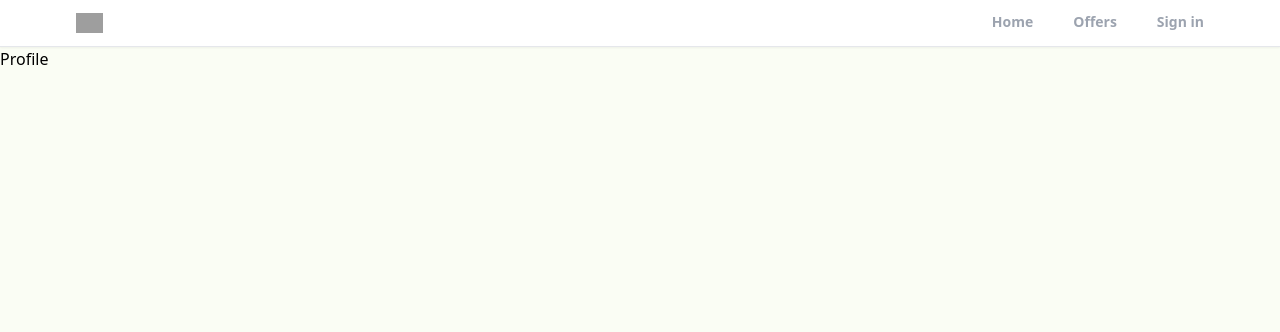
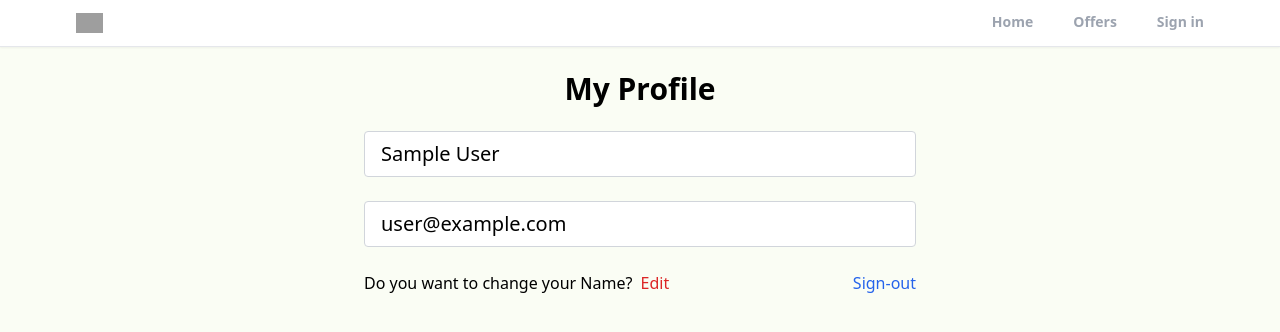
Before and after one commit to 88ak/realtor-clone-react, a React (Create React App) app: page /profile in a window 1280 px wide. Shown: the top 332 px of the page. Built offline with nearby package versions, Linux system fonts and the light colour scheme; no server answers; sample sign-in values are in the browser's storage; grey boxes are pictures that could not be loaded.

Commit message:
create and privateRoute and coustom hook for protecting the profile page and add the logout functionality

```diff
--- a/src/App.js
+++ b/src/App.js
@@ -3,6 +3,7 @@ import Home from "./pages/Home";
 import Profile from "./pages/Profile";
 import SignIn from "./pages/SignIn";
 import SignUp from "./pages/SignUp";
+import PrivateRoute from "./components/PrivateRoute";
 import ForgotPassword from "./pages/ForgotPassword";
 import Offers from "./pages/Offers";
 import Header from "./components/Header";
@@ -16,7 +17,10 @@ function App() {
           <Header/>
           <Routes>
             <Route path="/" element={<Home />} />
+            <Route path="/profile" element={<PrivateRoute/>}>
             <Route path="/profile" element={<Profile />} />
+            </Route>
+
             <Route path="/sign-in" element={<SignIn />} />
             <Route path="/sign-up" element={<SignUp />} />
             <Route path="/forgot-password" element={<ForgotPassword />} />
--- a/src/components/Header.jsx
+++ b/src/components/Header.jsx
@@ -22,15 +22,15 @@ export default function Header() {
         <div>
           <ul className='flex space-x-10'>
           <li className={`cursor-pointer py-3 text-sm font-semibold text-gray-400
-              ${pathMatchRoute("/") ? "active border-b-2 border-orange-500 text-black" : "border-b-2 border-transparent"}`}
+              ${pathMatchRoute("/") ? "active border-b-2 border-orange-600 text-black" : "border-b-2 border-transparent"}`}
              onClick={()=>navigate("/")}>Home</li>
 
 <li className={`cursor-pointer py-3 text-sm font-semibold text-gray-400
-              ${pathMatchRoute("/offers") ? "active border-b-2 border-orange-500 text-black" : "border-b-2 border-transparent"}`}
+              ${pathMatchRoute("/offers") ? "active border-b-2 border-orange-600 text-black" : "border-b-2 border-transparent"}`}
             onClick={()=>navigate("/offers")}>Offers</li>
 
 <li className={`cursor-pointer py-3 text-sm font-semibold text-gray-400
-              ${pathMatchRoute("/sign-in") ? "active border-b-2 border-orange-500 text-black" : "border-b-2 border-transparent"}`}
+              ${pathMatchRoute("/sign-in") ? "active border-b-2 border-orange-600 text-black" : "border-b-2 border-transparent"}`}
             onClick={()=>navigate("/sign-in")}>Sign in</li>
 
           </ul>
--- /dev/null
+++ b/src/components/PrivateRoute.jsx
@@ -0,0 +1,11 @@
+import React from 'react'
+import { Navigate, Outlet } from 'react-router';
+import { useAuthStatus } from '../hooks/useAuthStatus';
+
+export default function PrivateRoute() {
+    const {loggedIn, checkingStatus} = useAuthStatus();
+    if(checkingStatus){
+        return <h3>Loading..</h3>
+    }
+  return loggedIn ? <Outlet/> : <Navigate to="/sign-in" />;
+}
--- /dev/null
+++ b/src/hooks/useAuthStatus.jsx
@@ -0,0 +1,18 @@
+import { getAuth, onAuthStateChanged } from 'firebase/auth'
+import React, { useEffect, useState } from 'react'
+
+export function useAuthStatus() {
+    const [loggedIn, setLoggedIn] = useState(false)
+    const [checkingStatus, setCheckingStatus] = useState(true)
+
+    useEffect(()=>{
+        const auth = getAuth();
+        onAuthStateChanged(auth, (user)=>{
+            if(user){
+                setLoggedIn(true)
+            }
+            setCheckingStatus(false)
+        })
+    }, [])
+  return {loggedIn, checkingStatus}
+}
--- a/src/index.css
+++ b/src/index.css
@@ -1,7 +1,10 @@
 @tailwind base;
 @tailwind components;
 @tailwind utilities;
-
+.active {
+    color: black;
+  }
 body{
     background-color: rgb(250, 253, 244);
+
 }
--- a/src/pages/Profile.jsx
+++ b/src/pages/Profile.jsx
@@ -1,7 +1,41 @@
-import React from 'react'
+import React, { useState } from 'react';
+import { getAuth } from "firebase/auth";
+import { useNavigate } from 'react-router-dom';
+export default function Profile() {
+  const auth = getAuth()
+  const Navigate = useNavigate()
+  const [formData, setFormData] = useState({
+    name: auth.currentUser.displayName,
+    email: auth.currentUser.email,
+  });
+  const {name, email} = formData;
+  function onLogout(){
+    auth.signOut();
+    Navigate("/");
 
-export default function Profile() {
+  }
   return (
-    <div>Profile</div>
+    <>
+    <section className='max-w-6xl mx-auto flex justify-center items-center flex-col'>
+      <h1 className='text-3xl text-center mt-6 font-bold'>My Profile</h1>
+      <div className='w-full md:w-[50%] mt-6 px-3'>
+        <form>
+          {/*Name Input*/}
+
+          <input type="text" id="name" value={name} disabled className='mb-6 w-full px-4 py-2 text-xl text-gary-700 bg-white border-gray-300 rounded transition ease-in-out '/>
+
+          {/*Email Input*/}
+
+          <input type="email" id="email" value={email} disabled className='w-full px-4 py-2 text-xl text-gary-700 bg-white border-gray-300 rounded transition ease-in-out mb-6 '/>
+
+          <div className='flex justify-between whitespace-nowrap'>
+            <p>Do you want to change your Name? <span className='text-red-600 hover:text-red-700 transition ease-in-out duration-200 ml-1 cursor-pointer'>Edit</span></p>
+            <p onClick={onLogout} className='text-blue-600 hover:text-blue-800 transtion duration-200 ease-in-out cursor-pointer'>Sign-out</p>
+          </div>
+        </form>
+      </div>
+    </section>
+
+    </>
   )
 }
```
